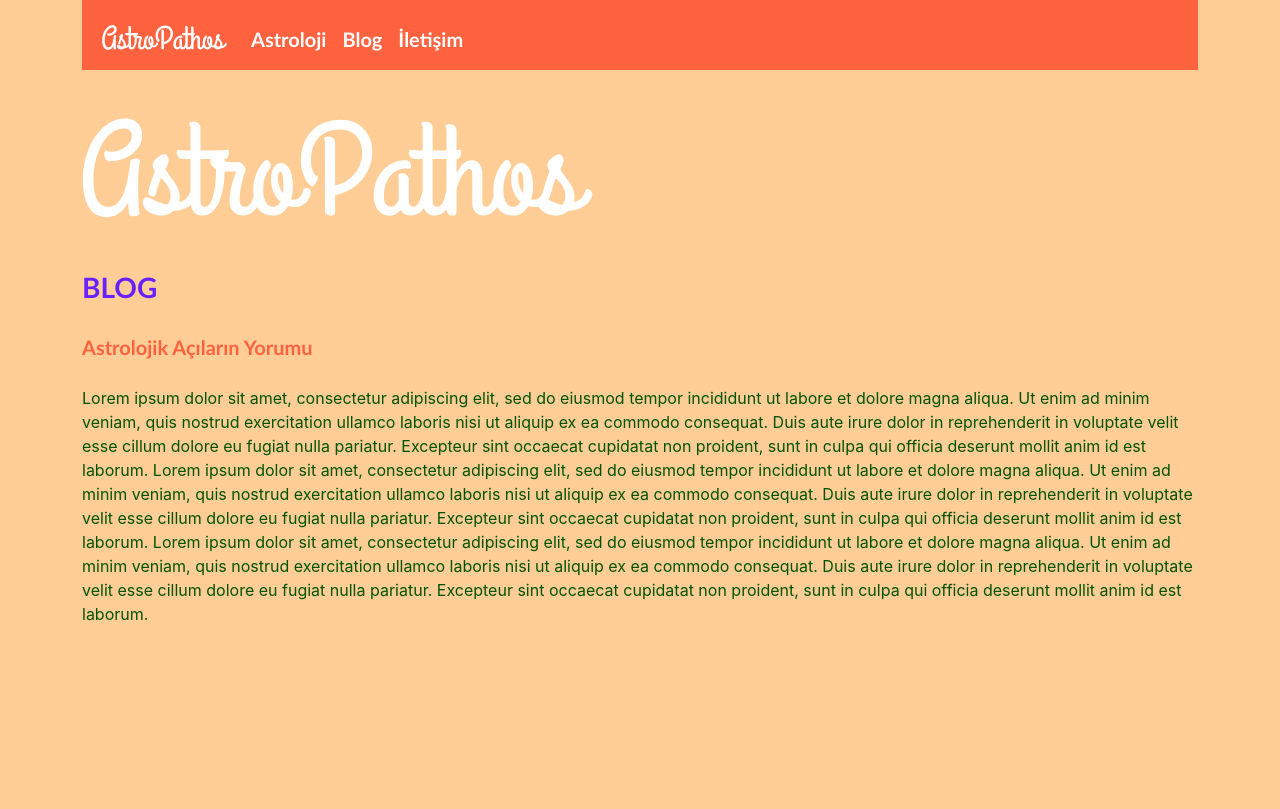
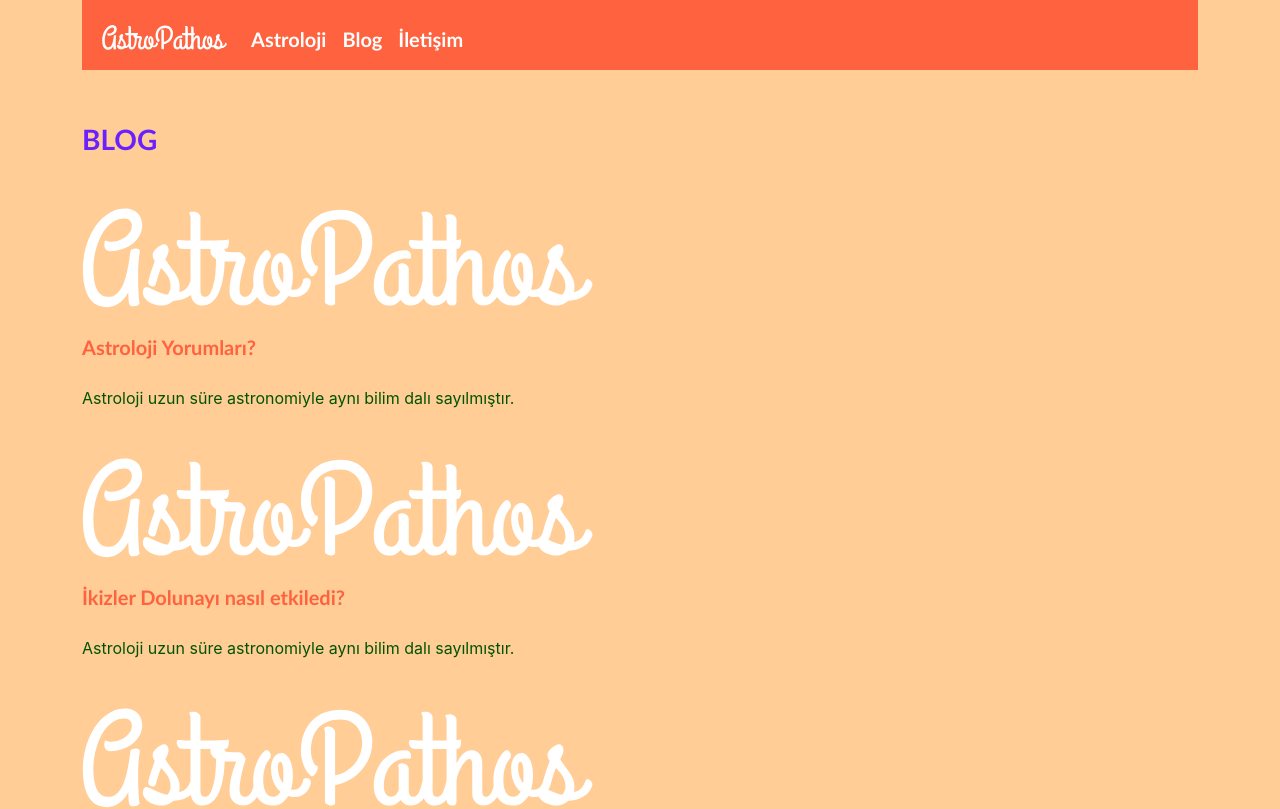
Before and after one commit to aysellunlu/astro-pathos, a React (Create React App) app: page /blog in a window 1280 px wide. Shown: the top 809 px of the page. Built offline with nearby package versions, Linux system fonts and the light colour scheme; a web font is replaced by a local one.

Commit message:
integration blog dummy data to blog page

```diff
--- a/src/Pages/BlogPage.js
+++ b/src/Pages/BlogPage.js
@@ -1,39 +1,24 @@
-import React from "react";
+import React, { useState } from "react";
 import { Image } from "react-bootstrap";
 import MainpageImage from "../assets/img/AstroPathos.svg";
+import Data from "../Datas/blogData.json";
 
 const BlogPage = () => {
+  const [data] = useState(Data);
   return (
     <div className="blog-bg">
-      <div className="mt-5">
-        <div>
-            <Image src={MainpageImage} height={100}/>
-        </div>
-        <div className="blog-header mt-5">BLOG</div>
-        <div className="blog-title mt-4">Astrolojik Açıların Yorumu</div>
-        <div className="blog-text mt-4">
-          Lorem ipsum dolor sit amet, consectetur adipiscing elit, sed do
-          eiusmod tempor incididunt ut labore et dolore magna aliqua. Ut enim ad
-          minim veniam, quis nostrud exercitation ullamco laboris nisi ut
-          aliquip ex ea commodo consequat. Duis aute irure dolor in
-          reprehenderit in voluptate velit esse cillum dolore eu fugiat nulla
-          pariatur. Excepteur sint occaecat cupidatat non proident, sunt in
-          culpa qui officia deserunt mollit anim id est laborum.
-          Lorem ipsum dolor sit amet, consectetur adipiscing elit, sed do
-          eiusmod tempor incididunt ut labore et dolore magna aliqua. Ut enim ad
-          minim veniam, quis nostrud exercitation ullamco laboris nisi ut
-          aliquip ex ea commodo consequat. Duis aute irure dolor in
-          reprehenderit in voluptate velit esse cillum dolore eu fugiat nulla
-          pariatur. Excepteur sint occaecat cupidatat non proident, sunt in
-          culpa qui officia deserunt mollit anim id est laborum.
-          Lorem ipsum dolor sit amet, consectetur adipiscing elit, sed do
-          eiusmod tempor incididunt ut labore et dolore magna aliqua. Ut enim ad
-          minim veniam, quis nostrud exercitation ullamco laboris nisi ut
-          aliquip ex ea commodo consequat. Duis aute irure dolor in
-          reprehenderit in voluptate velit esse cillum dolore eu fugiat nulla
-          pariatur. Excepteur sint occaecat cupidatat non proident, sunt in
-          culpa qui officia deserunt mollit anim id est laborum.
-        </div>
+      <div className="blog-header mt-5">BLOG</div>
+      <div>
+        {data &&
+          data.map((item) => (
+            <div className="mt-5" key={item.id}>
+              <div>
+                <Image src={MainpageImage} height={100} />
+              </div>
+              <div className="blog-title mt-4">{item.title}</div>
+              <div className="blog-text mt-4">{item.details}</div>
+            </div>
+          ))}
       </div>
     </div>
   );
```
